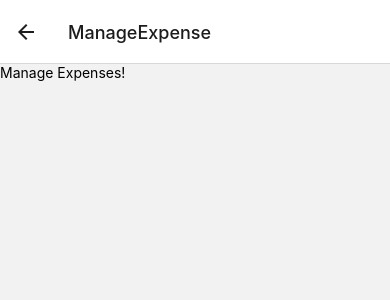
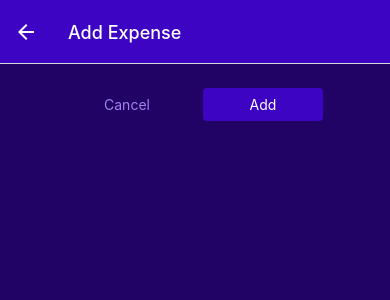
Before and after one commit to AndriiZil/react-native-expense-tracker-app, a React Native app: screen /ManageExpense in a window 390 px wide. Shown: the top 300 px of the page. Built offline with nearby package versions, Linux system fonts and the light colour scheme.

Commit message:
finished with UI

```diff
--- a/App.js
+++ b/App.js
@@ -9,18 +9,28 @@
 import RecentExpenses from './screens/RecentExpenses';
 import AllExpenses from './screens/AllExpenses';
 import { GlobalStyles } from './constants/styles';
+import IconButton from './components/UI/IconButton';
+import ExpensesContextProvider from './store/expenses-context';
 
 const Stack = createNativeStackNavigator();
 const Tab = createBottomTabNavigator();
 
 function ExpensesOverview() {
   return (
-    <Tab.Navigator screenOptions={{
+    <Tab.Navigator screenOptions={({ navigation }) => ({
       headerStyle: { backgroundColor: GlobalStyles.colors.primary500 },
       headerTintColor: 'white',
       tabBarStyle: { backgroundColor: GlobalStyles.colors.primary500 },
-      tabBarActiveTintColor: GlobalStyles.colors.accent500
-    }}>
+      tabBarActiveTintColor: GlobalStyles.colors.accent500,
+      headerRight: ({ tintColor }) => {
+        return <IconButton
+          icon='add'
+          size={24}
+          color={tintColor}
+          onPress={() => navigation.navigate('ManageExpense')}
+        />
+      }
+    })}>
       <Tab.Screen
         name='RecentExpenses'
         component={RecentExpenses}
@@ -50,9 +60,13 @@
 export default function App() {
   return (
     <>
-      <StatusBar style="auto" />
+      <StatusBar style="light" />
+      <ExpensesContextProvider>
         <NavigationContainer>
-        <Stack.Navigator>
+          <Stack.Navigator screenOptions={{
+            headerStyle: { backgroundColor: GlobalStyles.colors.primary500 },
+            headerTintColor: 'white'
+          }}>
             <Stack.Screen
               name='ExpensesOverview'
               component={ExpensesOverview}
@@ -60,9 +74,16 @@
                 headerShown: false
               }}
             />
-          <Stack.Screen name='ManageExpense' component={ManageExpense} />
+            <Stack.Screen
+              name='ManageExpense'
+              component={ManageExpense}
+              options={{
+                presentation: 'modal'
+              }}
+            />
           </Stack.Navigator>
         </NavigationContainer>
+      </ExpensesContextProvider>
     </>
   );
 }
--- a/components/ExpensesOutput/ExpenseItem.js
+++ b/components/ExpensesOutput/ExpenseItem.js
@@ -1,11 +1,22 @@
 import { Pressable, View, Text, StyleSheet } from 'react-native';
+import { useNavigation } from '@react-navigation/native';
 
 import { GlobalStyles } from '../../constants/styles';
 import { getFormattedDate } from '../../util/date';
 
-function ExpenseItem({ description, amount, date }) {
+function ExpenseItem({ description, amount, date, id }) {
+  const navigation = useNavigation();
+  function expensePressHandler() {
+    navigation.navigate('ManageExpense', {
+      expenseId: id,
+    });
+  }
+
   return (
-    <Pressable>
+    <Pressable
+      onPress={expensePressHandler}
+      style={({ pressed }) => pressed && styles.pressed}
+    >
       <View style={styles.expenseItem}>
         <View>
           <Text style={[styles.textBase, styles.description]}>{description}</Text>
@@ -20,6 +31,9 @@
 }
 
 const styles = StyleSheet.create({
+  pressed: {
+    opacity: 0.75,
+  },
   expenseItem: {
     padding: 12,
     marginVertical: 8,
--- a/components/ExpensesOutput/ExpensesOutput.js
+++ b/components/ExpensesOutput/ExpensesOutput.js
@@ -1,71 +1,20 @@
-import { View, StyleSheet } from 'react-native';
+import { View, StyleSheet, Text } from 'react-native';
 
 import { GlobalStyles } from '../../constants/styles';
 import ExpensesSummary from './ExpensesSummary';
 import ExpensesList from './ExpensesList';
 
-const DUMMY_EXPENSES = [
-  {
-    id: 'e1',
-    description: 'A pair of shoes',
-    amount: 59.99,
-    date: new Date('2023-06-05'),
-  },
-  {
-    id: 'e2',
-    description: 'A pair of trousers',
-    amount: 89.29,
-    date: new Date('2023-06-07'),
-  },
-  {
-    id: 'e3',
-    description: 'Some bananas',
-    amount: 5.99,
-    date: new Date('2023-06-08'),
-  },
-  {
-    id: 'e4',
-    description: 'A Book',
-    amount: 14.99,
-    date: new Date('2023-06-09'),
-  },
-  {
-    id: 'e5',
-    description: 'Another Book',
-    amount: 18.59,
-    date: new Date('2023-06-10'),
-  },
-  {
-    id: 'e6',
-    description: 'A pair of trousers',
-    amount: 89.29,
-    date: new Date('2023-06-07'),
-  },
-  {
-    id: 'e7',
-    description: 'Some bananas',
-    amount: 5.99,
-    date: new Date('2023-06-08'),
-  },
-  {
-    id: 'e8',
-    description: 'A Book',
-    amount: 14.99,
-    date: new Date('2023-06-09'),
-  },
-  {
-    id: 'e9',
-    description: 'Another Book',
-    amount: 18.59,
-    date: new Date('2023-06-10'),
-  },
-];
+function ExpensesOutput({ expenses, expensesPeriod, fallbackText }) {
+  let content = <Text style={styles.infoText}>{fallbackText}</Text>
 
-function ExpensesOutput({ expenses, expensesPeriod }) {
+  if (expenses.length) {
+    content = <ExpensesList expenses={expenses} />;
+  }
+
   return (
     <View style={styles.container}>
-      <ExpensesSummary expenses={DUMMY_EXPENSES} periodName={expensesPeriod} />
-      <ExpensesList expenses={DUMMY_EXPENSES} />
+      <ExpensesSummary expenses={expenses} periodName={expensesPeriod} />
+      {content}
     </View>
   );
 }
@@ -77,6 +26,12 @@
     paddingTop: 24,
     paddingBottom: 0,
     backgroundColor: GlobalStyles.colors.primary700,
+  },
+  infoText: {
+    color: 'white',
+    fontSize: 16,
+    textAlign: 'center',
+    marginTop: 32,
   }
 });
 
--- /dev/null
+++ b/components/UI/Button.js
@@ -0,0 +1,39 @@
+import { View, Pressable, Text, StyleSheet } from 'react-native';
+import { GlobalStyles } from '../../constants/styles';
+
+function Button({ children, onPress, mode, style }) {
+  return (
+    <View style={style}>
+      <Pressable onPress={onPress} style={({ pressed }) => pressed && styles.pressed}>
+        <View style={[styles.button, mode === 'flat' && styles.flat]}>
+          <Text style={[styles.buttonText, mode === 'flat' && styles.flatText]}>{children}</Text>
+        </View>
+      </Pressable>
+    </View>
+  )
+}
+
+const styles = StyleSheet.create({
+  button: {
+    borderRadius: 4,
+    padding: 8,
+    backgroundColor: GlobalStyles.colors.primary500,
+  },
+  flat: {
+    backgroundColor: 'transparent'
+  },
+  buttonText: {
+    color: 'white',
+    textAlign: 'center',
+  },
+  flatText: {
+    color: GlobalStyles.colors.primary200,
+  },
+  pressed: {
+    opacity: 0.75,
+    backgroundColor: GlobalStyles.colors.primary100,
+    borderRadius: 4
+  }
+});
+
+export default Button;
--- /dev/null
+++ b/components/UI/IconButton.js
@@ -0,0 +1,29 @@
+import { Pressable, View, StyleSheet } from 'react-native';
+import { Ionicons } from '@expo/vector-icons';
+
+function IconButton({ icon, size, color, onPress }) {
+  return (
+    <Pressable
+      onPress={onPress}
+      style={({ pressed }) => pressed && styles.pressed}
+    >
+      <View style={styles.buttonContainer}>
+        <Ionicons name={icon} size={size} color={color} />
+      </View>
+    </Pressable>
+  );
+}
+
+const styles = StyleSheet.create({
+  buttonContainer: {
+    borderRadius: 24,
+    padding: 6,
+    marginHorizontal: 8,
+    marginVertical: 2,
+  },
+  pressed: {
+    opacity: 0.75,
+  }
+});
+
+export default IconButton;
--- a/screens/ManageExpense.js
+++ b/screens/ManageExpense.js
@@ -1,9 +1,92 @@
-import { Text } from 'react-native';
+import { View, StyleSheet } from 'react-native';
+import { useContext, useLayoutEffect } from 'react';
+import IconButton from '../components/UI/IconButton';
+import { GlobalStyles } from '../constants/styles';
 
-function ManageExpense() {
+import Button from '../components/UI/Button';
+import { ExpensesContext } from '../store/expenses-context';
+
+function ManageExpense({ route, navigation }) {
+  const expenseCtx = useContext(ExpensesContext);
+
+  const editedExpenseId = route.params?.expenseId;
+  const isEditing = Boolean(editedExpenseId);
+
+  useLayoutEffect(() => {
+    navigation.setOptions({
+      title: isEditing ? 'Edit Expense' : 'Add Expense',
+    });
+  }, [navigation, isEditing]);
+
+  function deleteExpenseHandler() {
+    expenseCtx.deleteExpense(editedExpenseId);
+    navigation.goBack();
+  }
+
+  function cancelHandler() {
+    navigation.goBack();
+  }
+
+  function confirmHandler() {
+    if (isEditing) {
+      expenseCtx.updateExpense(editedExpenseId, {
+        description: 'Test',
+        amount: 19.99,
+        date: new Date('2022-06-12'),
+      });
+    } else {
+      expenseCtx.addExpense({
+        description: 'Test',
+        amount: 19.99,
+        date: new Date('2022-06-12'),
+      });
+    }
+
+    navigation.goBack();
+  }
+
   return (
-    <Text>Manage Expenses!</Text>
+    <View style={styles.container}>
+      <View style={styles.buttons}>
+        <Button style={styles.button} mode='flat' onPress={cancelHandler}>Cancel</Button>
+        <Button style={styles.button} onPress={confirmHandler}>{isEditing ? 'Update' : 'Add'}</Button>
+      </View>
+      {isEditing && (
+        <View style={styles.deleteContainer}>
+          <IconButton
+            icon='trash'
+            color={GlobalStyles.colors.error500}
+            size={36}
+            onPress={deleteExpenseHandler}
+          />
+        </View>
+      )}
+    </View>
   );
 }
 
+const styles = StyleSheet.create({
+  container: {
+    flex: 1,
+    padding: 24,
+    backgroundColor: GlobalStyles.colors.primary800
+  },
+  buttons: {
+    flexDirection: 'row',
+    justifyContent: 'center',
+    alignItems: 'center',
+  },
+  button: {
+    minWidth: 120,
+    marginHorizontal: 8,
+  },
+  deleteContainer: {
+    marginTop: 16,
+    paddingTop: 8,
+    borderTopWidth: 2,
+    borderTopColor: GlobalStyles.colors.primary200,
+    alignItems: 'center',
+  },
+});
+
 export default ManageExpense;
--- /dev/null
+++ b/store/expenses-context.js
@@ -0,0 +1,123 @@
+import { createContext, useReducer } from 'react';
+
+const DUMMY_EXPENSES = [
+  {
+    id: 'e1',
+    description: 'A pair of shoes',
+    amount: 59.99,
+    date: new Date('2023-06-01'),
+  },
+  {
+    id: 'e2',
+    description: 'A pair of trousers',
+    amount: 89.29,
+    date: new Date('2023-06-02'),
+  },
+  {
+    id: 'e3',
+    description: 'Some bananas',
+    amount: 5.99,
+    date: new Date('2023-06-03'),
+  },
+  {
+    id: 'e4',
+    description: 'A Book',
+    amount: 14.99,
+    date: new Date('2023-06-04'),
+  },
+  {
+    id: 'e5',
+    description: 'Another Book',
+    amount: 18.59,
+    date: new Date('2023-06-5'),
+  },
+  {
+    id: 'e6',
+    description: 'A pair of trousers',
+    amount: 89.29,
+    date: new Date('2023-06-07'),
+  },
+  {
+    id: 'e7',
+    description: 'Some bananas',
+    amount: 5.99,
+    date: new Date('2023-06-6'),
+  },
+  {
+    id: 'e8',
+    description: 'A Book',
+    amount: 14.99,
+    date: new Date('2023-06-7'),
+  },
+  {
+    id: 'e9',
+    description: 'Another Book',
+    amount: 18.59,
+    date: new Date('2023-06-10'),
+  },
+];
+
+export const ExpensesContext = createContext({
+  expenses: [],
+  addExpense: ({ description, amount, date }) => {},
+  deleteExpense: (id) => {},
+  updateExpense: (id, { description, amount, date }) => {},
+});
+
+function expensesReducer(state, action) {
+  switch (action.type) {
+    case 'ADD':
+      const id = new Date().toString() + Math.random().toString();
+      return [{ ...action.payload, id }, ...state];
+    case 'UPDATE':
+      const updatableExpenseIndex = state.findIndex(
+        (expense) => expense.id === action.payload.id
+      );
+      const updatableExpense = state[updatableExpenseIndex];
+      const updatedItem = { ...updatableExpense, ...action.payload.data };
+      const updatedExpenses = [...state];
+      updatedExpenses[updatableExpenseIndex] = updatedItem;
+
+      return updatedExpenses;
+    case 'DELETE':
+      return state.filter((expense) => expense.id !== action.payload);
+    default:
+      return state;
+  }
+}
+
+function ExpensesContextProvider({ children }) {
+  const [expensesState, dispatch] = useReducer(expensesReducer, DUMMY_EXPENSES);
+
+  function addExpense(expenseData) {
+    dispatch({
+      type: 'ADD',
+      payload: expenseData,
+    });
+  }
+
+  function deleteExpense(id) {
+    dispatch({
+      type: 'DELETE',
+      payload: id,
+    });
+  }
+
+  function updateExpense(id, expenseData) {
+    dispatch({
+      type: 'UPDATE',
+      payload: { id, data: expenseData },
+    })
+  }
+
+  const value = {
+    addExpense,
+    deleteExpense,
+    updateExpense,
+    expenses: expensesState,
+  }
+
+  return <ExpensesContext.Provider value={value}>{children}</ExpensesContext.Provider>
+}
+
+export default ExpensesContextProvider;
--- a/util/date.js
+++ b/util/date.js
@@ -1,3 +1,7 @@
 export function getFormattedDate(date) {
   return `${date.getFullYear()}-${date.getMonth() + 1}-${date.getDate()}`;
 }
+
+export function getDateMinusDays(date, days) {
+  return new Date(date.getFullYear(), date.getMonth(), date.getDate() - days);
+}
```
Also changed, not shown: screens/AllExpenses.js (+10 -1 lines), screens/RecentExpenses.js (+18 -1 lines). Lines whose indentation alone changed are shown as unchanged.
